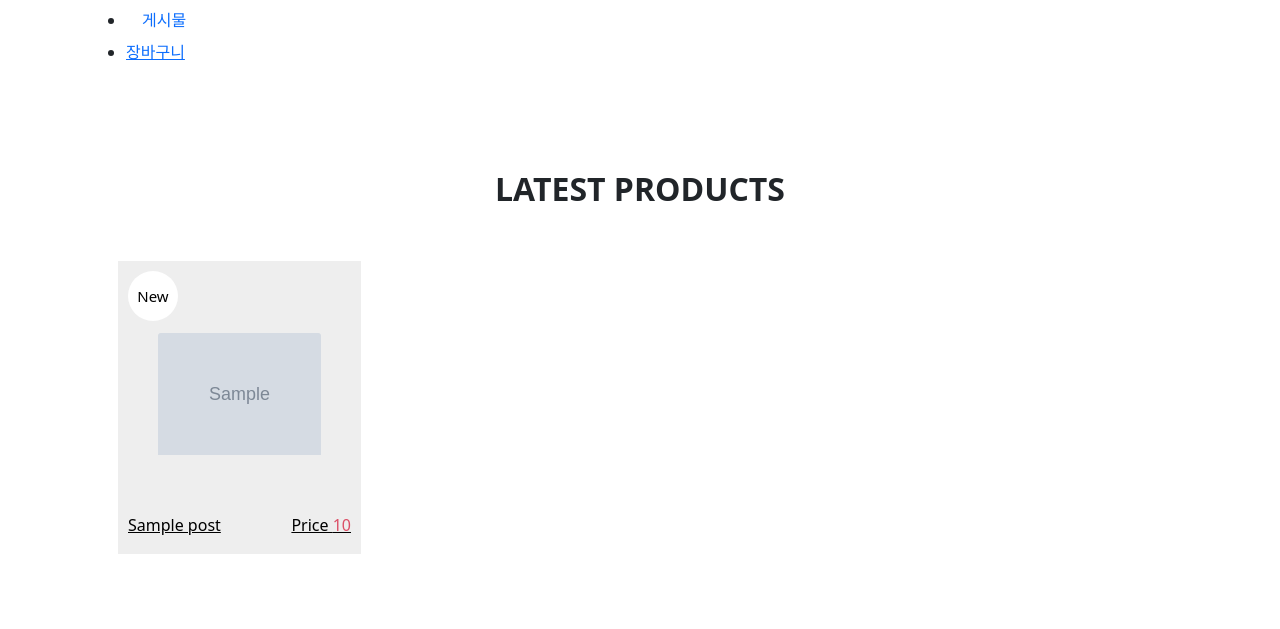
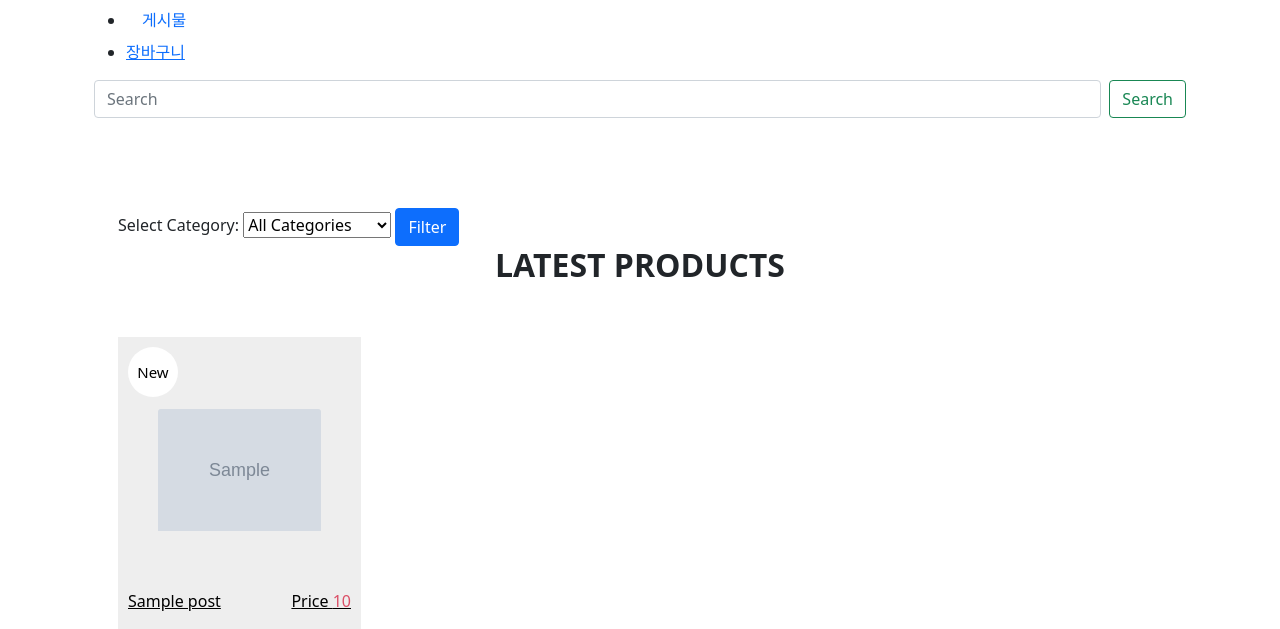
Before and after one commit to SKU-Team-2/Team-2, a Django app: page /main/index/ in a window 1280 px wide. Shown: the top 629 px of the page. Run offline with Django 3.2, Linux system fonts and the light colour scheme; tables that the repository leaves empty hold one stand-in row (values such as "Sample post"); grey boxes marked "Sample" are stand-in pictures; some libraries are stand-ins or nearby versions.

Commit message:
합체 성공!

```diff
--- a/see_near/admin.py
+++ b/see_near/admin.py
@@ -1,4 +1,6 @@
 from django.contrib import admin
-from .models import Post, CartItem
+from .models import Post, CartItem, Category
 
-admin.site.register([Post, CartItem]) #Admin 페이지에서 띄울 카테고리
+admin.site.register(Post) #Admin 페이지에서 띄울 카테고리
+admin.site.register(CartItem)
+admin.site.register(Category)
--- a/see_near/models.py
+++ b/see_near/models.py
@@ -1,7 +1,7 @@
 # from datetime import timezone
 from django.db import models
 from django.contrib.auth.models import BaseUserManager
-
+from django.contrib.auth import get_user_model
 
 #슈퍼유저
 class UserManager(BaseUserManager):
@@ -42,10 +42,22 @@
     def summary(self):
         return self.content[:100]
 
-    def get_comments(self):
-        # Comment 객체 호출
-        return self.comments.all()
 
+#카테고리
+class Category(models.Model):
+    name = models.CharField(max_length=100)
+
+    def __str__(self):
+        return self.name
+
+class Comment(models.Model):
+    post_id = models.ForeignKey('Post', on_delete=models.CASCADE)
+    author = models.ForeignKey(get_user_model(), on_delete=models.CASCADE)
+    content = models.TextField()
+    C_pub_time = models.DateTimeField(auto_now_add=True)
+
+    def __str__(self):
+        return f"{self.author.username}의 댓글"
 
 #장바구니 모델
 class Cart(models.Model):
--- a/see_near/templates/see_near/post_write.html
+++ b/see_near/templates/see_near/create_post.html
@@ -13,6 +13,11 @@
 		{% csrf_token %}
 		<table>
 			<tbody>
+			<select name="p_category" required>
+				{% for category in categories %}
+					<option value="{{ category.id }}">{{ category.name }}</option>
+				{% endfor %}
+			</select>
         	{{form.as_p}}
 				{% comment %} <tr>
 					<th><label for="id_product">Title:</label></th>
--- a/see_near/templates/see_near/index.html
+++ b/see_near/templates/see_near/home.html
@@ -16,11 +16,26 @@
     <body>
         <div class="container">
             <ul>
-                <li class="nav-item"><a class="nav-link" href="post_write/">게시물</a></li>
+                <li class="nav-item"><a class="nav-link" href="create_post/">게시물</a></li>
                 <li class="nav-item"><a href="{% url 'cart_detail' %}">장바구니</a></li>
             </ul>
+            <form class="d-flex" method="POST" action="{% url 'search' %}">
+              {% csrf_token %}
+              <input class="form-control me-2" type="search" placeholder="Search" name="searched" aria-label="Search">
+              <button class="btn btn-outline-success" type="submit">Search</button>
+          </form>
             <section class="shop_section layout_padding">
                 <div class="container">
+                  <form>
+                    <label for="category">Select Category:</label>
+                    <select name="category" id="category">
+                        <option value="" selected>All Categories</option>
+                        {% for category in categories %}
+                            <option value="{{ category.pk }}">{{ category.name }}</option>
+                        {% endfor %}
+                    </select>
+                    <button type="submit" class="btn btn-primary">Filter</button>
+                </form>
                   <div class="heading_container heading_center">
                     <h2>
                       Latest Products
--- a/see_near/urls.py
+++ b/see_near/urls.py
@@ -3,13 +3,15 @@
 from django.urls import path
 from . import views
 
-#app_name='cart'
 
 urlpatterns = [#name 속성 추가
 
     path('index/', views.product_list, name = 'home'),
-    path('index/post_write/', views.post_create, name = 'post_write'),
+    path('index/create_post/', views.create_post, name = 'create_post'),
+    path('index/search/', views.search, name='search'),
     path('index/post_write/post_detail/<int:post_id>/', views.product_detail, name='post_detail'),
+    path('index/category/<int:category_id>/', views.post_list_by_category, name='category'), #카테고리
+    #장바구니
     path('index/post_write/post_detail/cart/<int:post_id>/', views.add_cart, name='add_cart'),
     path('index/post_write/post_detail/cart/', views.cart_detail, name='cart_detail'),
 
--- a/see_near/views.py
+++ b/see_near/views.py
@@ -1,23 +1,38 @@
 from django.shortcuts import get_object_or_404, redirect, render
 from .forms import ProductForm
 
-from .models import Post, Cart, CartItem
+from .models import Category, Post, Cart, CartItem
 from django.core.exceptions import ObjectDoesNotExist
 
 
 #메인 화면(상품 정보를 전달하는 함수)
 def product_list(request):
     products = Post.objects.all()
+    sort_by = request.GET.get('sort', 'name')
+    category_id = request.GET.get('category')
 
-    print(products[0].post_id)
+    if category_id:
+        category = get_object_or_404(Category, pk=category_id)
+        products = Post.objects.filter(p_category=category)
+    else:
+        products = Post.objects.all()
 
-    return render(
-        request,
-        'see_near/index.html', #메인 홈 화면
-        {
-            'products': products
-        }
-    )
+    if sort_by == 'name':
+        products = Post.objects.order_by('title')
+    searched = request.GET.get('searched', '')
+    if searched:
+        products = products.filter(title__icontains=searched)
+
+    categories = Category.objects.all()
+
+    context = {
+        'products':products,
+        'categories':categories,
+        'searched':searched
+    }
+
+    return render(request, 'see_near/home.html', context)
+
 
 
 def product_detail(request, post_id):
@@ -31,9 +46,20 @@
         }
     )
 
+# 카테고리 분류 함수
+def post_list_by_category(request, category_id):
+    category = Category.objects.get(pk=category_id)
+    posts = Post.objects.filter(p_category=category)
+
+    context = {
+        'category':category,
+        'posts':posts
+    }
+    return render(request, 'see_near/category.html', context)
+
 
 #상품 글을 작성해 html로 보내는 함수
-def post_create(request):
+def create_post(request):
     post = Post.objects.all()
 
     if request.method == "POST":
@@ -48,9 +74,19 @@
 
     else:
         form = ProductForm()
+        categories = Category.objects.all()
 
-    context = {'form': form}
-    return render(request, 'see_near/post_write.html', context)
+    context = {'form': form, 'categories':categories}
+    return render(request, 'see_near/create_post.html', context)
+
+#검색창
+def search(request):
+    if request.method =='POST':
+        searched = request.POST['searched']
+        products = Post.objects.filter(title__contains=searched)
+        return render(request, 'see_near/search.html', {'searched':searched, 'products':products})
+    else:
+        return render(request, 'see_near/search.html')
 
 
 #--------------------여기부턴 장바구니에요--------------------
```
Also changed, not shown: see_near/forms.py (+6 -1 lines), see_near/templates/see_near/category.html (added, +14 -0 lines), see_near/templates/see_near/search.html (added, +16 -0 lines).
